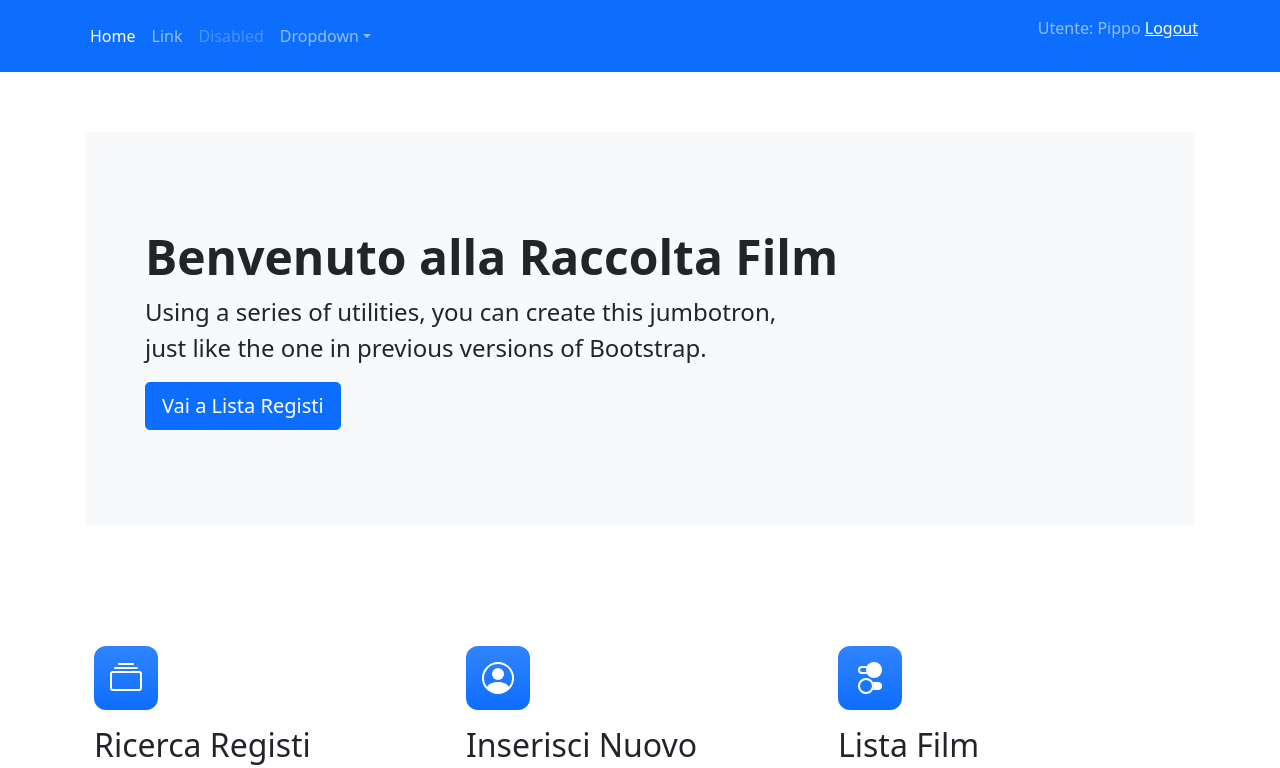
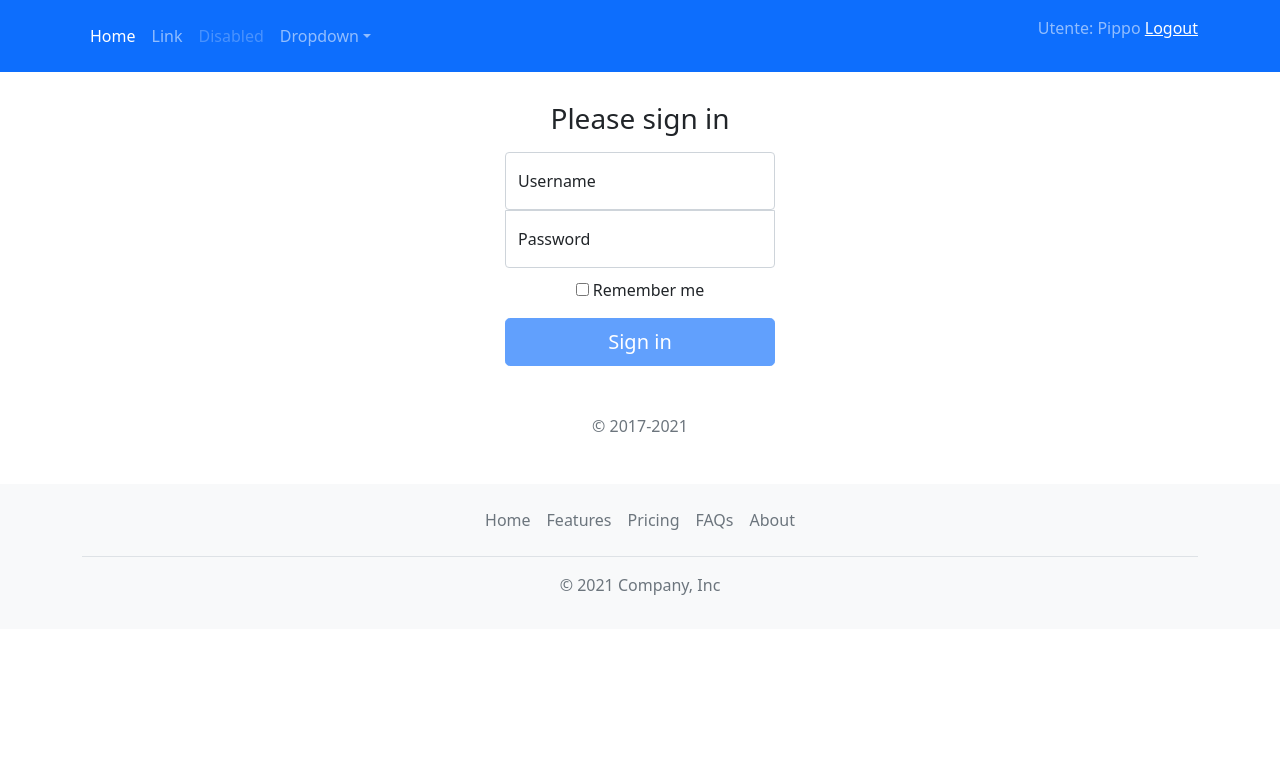
Before and after one commit to alesava21/raccoltaFilmAngular, an Angular app: page /login in a window 1280 px wide. Before the commit this address led to /welcome. Shown: the top 768 px of the page. Built offline with nearby package versions, Linux system fonts and the light colour scheme.

Commit message:
imserimento pagina login

```diff
--- a/src/app/app-routing.module.ts
+++ b/src/app/app-routing.module.ts
@@ -5,22 +5,22 @@ import { NavbarComponent } from './core/layout/navbar/navbar.component';
 const routes: Routes = [
   {
     path: 'welcome',
-    loadChildren: () => import('./features/welcome/welcome.module').then(m=> m.WelcomeModule)
+    loadChildren: () => import('./features/welcome/welcome.module').then(m => m.WelcomeModule)
   },
   {
     path: 'regista',
-    loadChildren: () => import('./features/regista/regista.module').then(m=> m.RegistaModule)
+    loadChildren: () => import('./features/regista/regista.module').then(m => m.RegistaModule)
   },
   {
     path: 'film',
-    loadChildren: () => import('./features/film/film.module').then(m=> m.FilmModule)
+    loadChildren: () => import('./features/film/film.module').then(m => m.FilmModule)
   },
-  { path: '', redirectTo: '/welcome', pathMatch: 'full' },
-  { path: '**', redirectTo: '/welcome', pathMatch: 'full' },
   {
-    path: 'navbar',
-    loadChildren: () => import('./core/layout/layout.module').then(m=> m.LayoutModule)
+    path: 'login',
+    loadChildren: () => import('./core/auth/auth.module').then(m => m.AuthModule)
   },
+  { path: '', redirectTo: '/login', pathMatch: 'full' },
+  { path: '**', redirectTo: '/login', pathMatch: 'full' },
 ];
 
 @NgModule({
--- /dev/null
+++ b/src/app/core/auth/auth.component.css
@@ -0,0 +1,39 @@
+html,
+body {
+  height: 100%;
+}
+
+body {
+  display: flex;
+  align-items: center;
+  padding-top: 40px;
+  padding-bottom: 40px;
+  background-color: #f5f5f5;
+}
+
+.form-signin {
+  width: 100%;
+  max-width: 330px;
+  padding: 15px;
+  margin: auto;
+}
+
+.form-signin .checkbox {
+  font-weight: 400;
+}
+
+.form-signin .form-floating:focus-within {
+  z-index: 2;
+}
+
+.form-signin input[type="email"] {
+  margin-bottom: -1px;
+  border-bottom-right-radius: 0;
+  border-bottom-left-radius: 0;
+}
+
+.form-signin input[type="password"] {
+  margin-bottom: 10px;
+  border-top-left-radius: 0;
+  border-top-right-radius: 0;
+}
--- /dev/null
+++ b/src/app/core/auth/auth.component.html
@@ -0,0 +1,40 @@
+<main class="form-signin text-center">
+    <form (ngSubmit)="onClick(loginForm)" #loginForm="ngForm" class="form-signin">
+        <h1 class="h3 mb-3 fw-normal">Please sign in</h1>
+
+
+          <div class="form-floating">
+          <input type="text" name="username" class="form-control" id="inputUsername" [ngModel] placeholder="username" required
+          #userVar="ngModel" [ngClass]="{'is-invalid': (userVar.touched || userVar.dirty) && !userVar.valid }">
+          <label for="inputUsername">Username</label>
+          <span class="invalid-feedback">
+            <span *ngIf="userVar.errors?.['required']">
+                Prego inserire un valore
+            </span>
+        </span>
+        </div>
+        <div class="form-floating">
+          <input type="password" name="password" class="form-control" id="inputPassword" [ngModel] placeholder="Password" required #passwordVar="ngModel"
+          pattern="(?=.*[a-z])(?=.*[A-Z])(?=.*[0-9])(?=.*[$@$!%*?&])[A-Za-z\d$@$!%*?&].{6,}"
+          [ngClass]="{'is-invalid': (passwordVar.touched || passwordVar.dirty) && !passwordVar.valid }">
+          <label for="inputPassword">Password</label>
+          <span class="invalid-feedback">
+            <span *ngIf="passwordVar.errors?.['required']">
+                Prego inserire un valore
+            </span>
+            <span *ngIf="passwordVar.errors?.['pattern']">
+                Password non consentita!
+            </span>
+        </span>
+        </div>
+
+        <div class="checkbox mb-3">
+          <label>
+            <input type="checkbox" value="remember-me"> Remember me
+          </label>
+        </div>
+        <button class="w-100 btn btn-lg btn-primary" type="submit" [disabled]="loginForm.invalid">Sign in</button>
+        <p class="mt-5 mb-3 text-muted">&copy; 2017-2021</p>
+    </form>
+
+</main>
--- /dev/null
+++ b/src/app/core/auth/auth.component.ts
@@ -0,0 +1,38 @@
+import { NgForOf } from '@angular/common';
+import { Component, OnDestroy, OnInit } from '@angular/core';
+import { NgForm } from '@angular/forms';
+import { Router } from '@angular/router';
+import { Subject, takeUntil } from 'rxjs';
+import { user } from 'src/app/model/user';
+import { AuthService } from './auth.service';
+
+@Component({
+  selector: 'app-auth',
+  templateUrl: './auth.component.html',
+  styleUrls: ['./auth.component.css']
+})
+export class AuthComponent implements OnInit, OnDestroy {
+
+  user?: user;
+
+  destroy$: Subject<boolean> = new Subject();
+
+  constructor(private router: Router, private authService: AuthService) { }
+  ngOnDestroy(): void {
+    this.destroy$.next(true);
+    this.destroy$.complete();
+  }
+
+  ngOnInit(): void {
+  }
+
+  onClick(loginForm: NgForm): void {
+    if (!loginForm.invalid) {
+      this.authService.login(loginForm.value).pipe(
+        takeUntil(this.destroy$)).subscribe(res => {
+        this.router.navigateByUrl("welcome")
+      })
+    }
+  }
+
+}
--- /dev/null
+++ b/src/app/core/auth/auth.service.ts
@@ -0,0 +1,38 @@
+import { HttpClient } from '@angular/common/http';
+import { Injectable } from '@angular/core';
+import { BehaviorSubject, Observable, of } from 'rxjs';
+import { user } from 'src/app/model/user';
+
+@Injectable({
+  providedIn: 'root'
+})
+export class AuthService {
+
+  constructor(private http: HttpClient) { }
+
+  private userLogggedSubject$: BehaviorSubject<user | null> = new BehaviorSubject<user | null>(null);
+
+  login(loginForm: user):Observable<user>{
+    return of ({username: loginForm.username, token: "123456"})
+  }
+
+  setUserLogged(user: user | null){
+    this.userLogggedSubject$.next(user);
+  }
+
+  getUserLogged(): Observable<user | null>{
+    return this.userLogggedSubject$.asObservable();
+  }
+
+  isLoggedin(): boolean{
+    return this.userLogggedSubject$.value ? !!this.userLogggedSubject$.value.token : false;
+  }
+
+  getUserToken(): string | null{
+    return this.userLogggedSubject$.value ? this.userLogggedSubject$.value.token : null;
+  }
+
+  logout(){
+    this.setUserLogged(null);
+  }
+}
--- /dev/null
+++ b/src/app/model/user.ts
@@ -0,0 +1 @@
+export interface user {username: string, password?:string, token:string}
```
Also changed, not shown: src/app/core/auth/auth.module.ts (added, +24 -0 lines).
